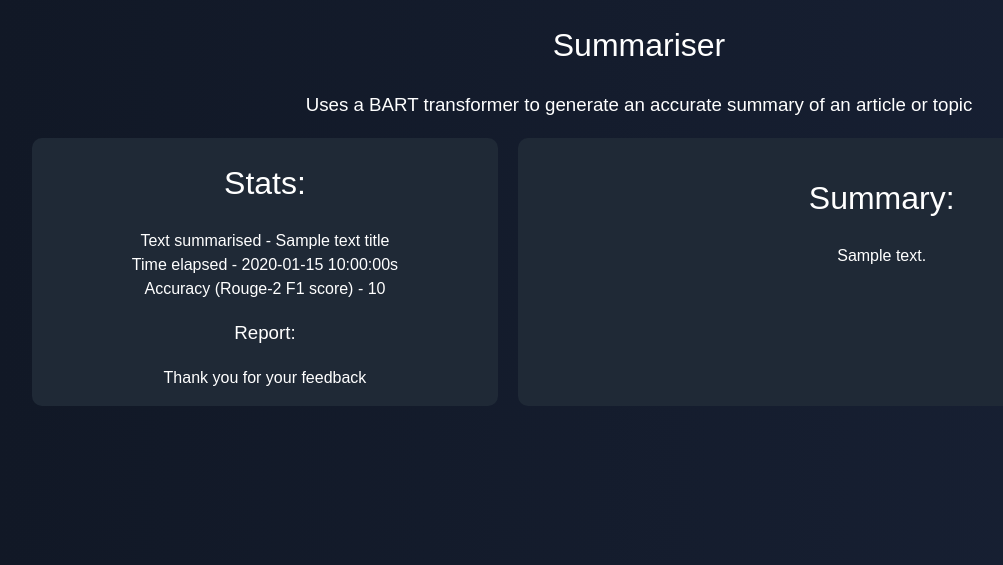
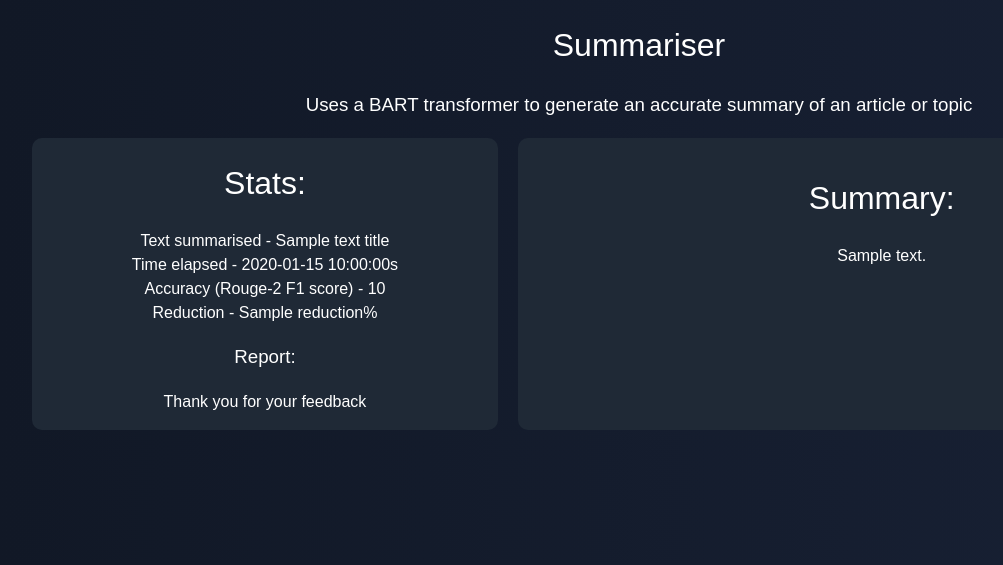
Before and after one commit to Kaziksobo/summarizer_web_app, a Flask app: template templates/flag.html in a window 1280 px wide. Shown: the top 565 px of the page, without its empty margins (1-1004 px from the left). Run offline with Flask 2, Linux system fonts and the light colour scheme; the template is opened without the code that fills it: most values are stand-ins (such as "Sample title", 1, 10 or a date in 2020).

Commit message:
added length reduction calculation

```diff
--- a/main.py
+++ b/main.py
@@ -46,7 +46,10 @@
     timer = round(end - start, 2)
     print(f'summary generated in {timer}s')
     log(text_title, summary, score, timer)
-    return render_template('summary.html', summary=summary, text_title=text_title, time=timer, score=round(score, 2))
+    reduction = round(((len(text) - len(summary)) / len(text)) * 100, 2)
+    print(len(summary))
+    print(len(text))
+    return render_template('summary.html', summary=summary, text_title=text_title, time=timer, score=round(score, 2), reduction=reduction)
 
 @app.route('/flag', methods=['POST'])
 def flag():
--- a/templates/flag.html
+++ b/templates/flag.html
@@ -21,7 +21,8 @@
                 <p>
                     Text summarised - {{ text_title }}<br>
                     Time elapsed - {{ time }}s<br>
-                    Accuracy (Rouge-2 F1 score) - {{ score }}
+                    Accuracy (Rouge-2 F1 score) - {{ score }}<br>
+                    Reduction - {{ reduction }}%
                 </p>
                 <h3>
                     Report:
--- a/templates/summary.html
+++ b/templates/summary.html
@@ -21,7 +21,8 @@
                 <p>
                     Text summarised - {{ text_title }}<br>
                     Time elapsed - {{ time }}s<br>
-                    Accuracy (Rouge-2 F1 score) - {{ score }}
+                    Accuracy (Rouge-2 F1 score) - {{ score }}<br>
+                    Reduction - {{ reduction }}%
                 </p>
                 <form action="/flag" method="post" autocomplete="off">
                     <h3>Report:</h3>
```
